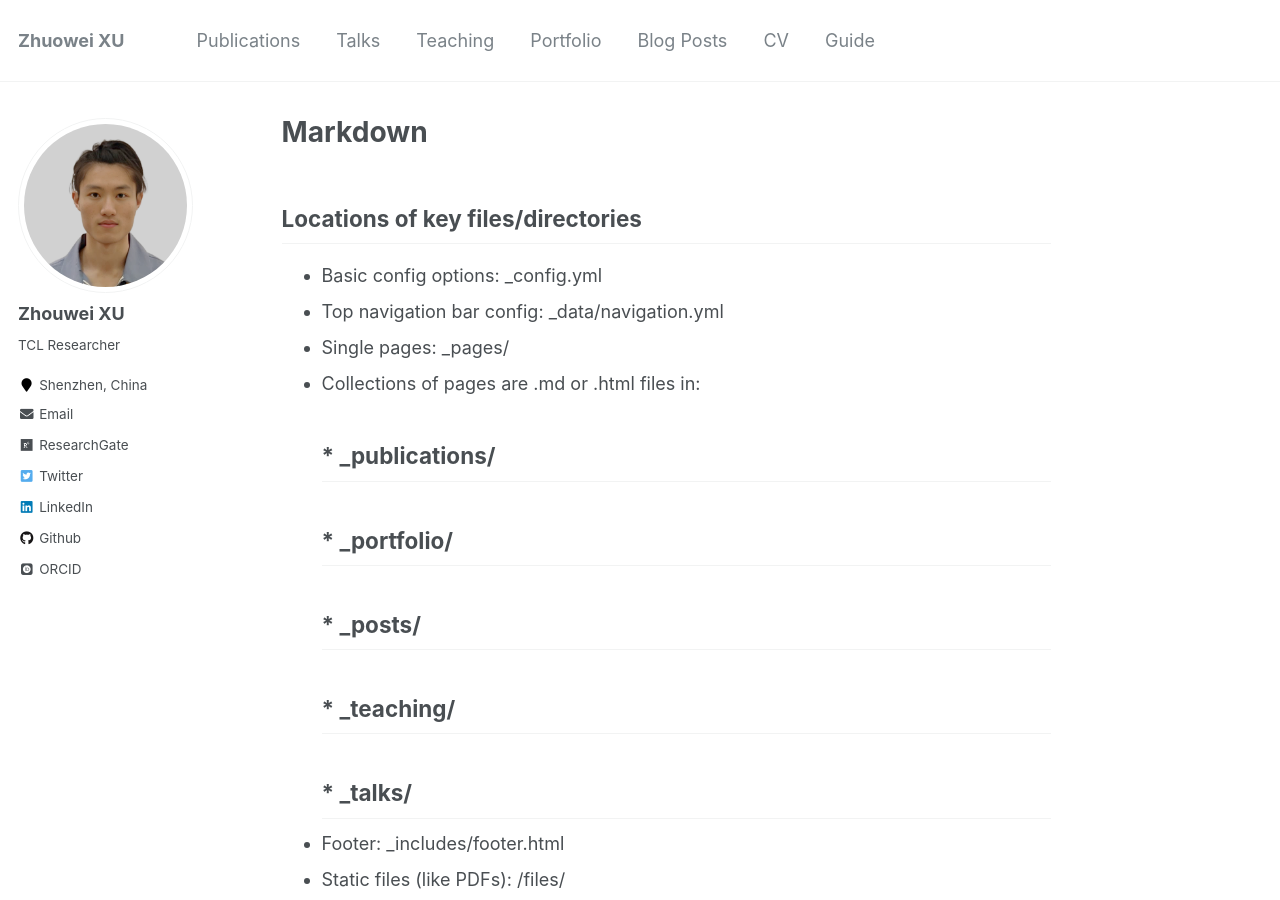
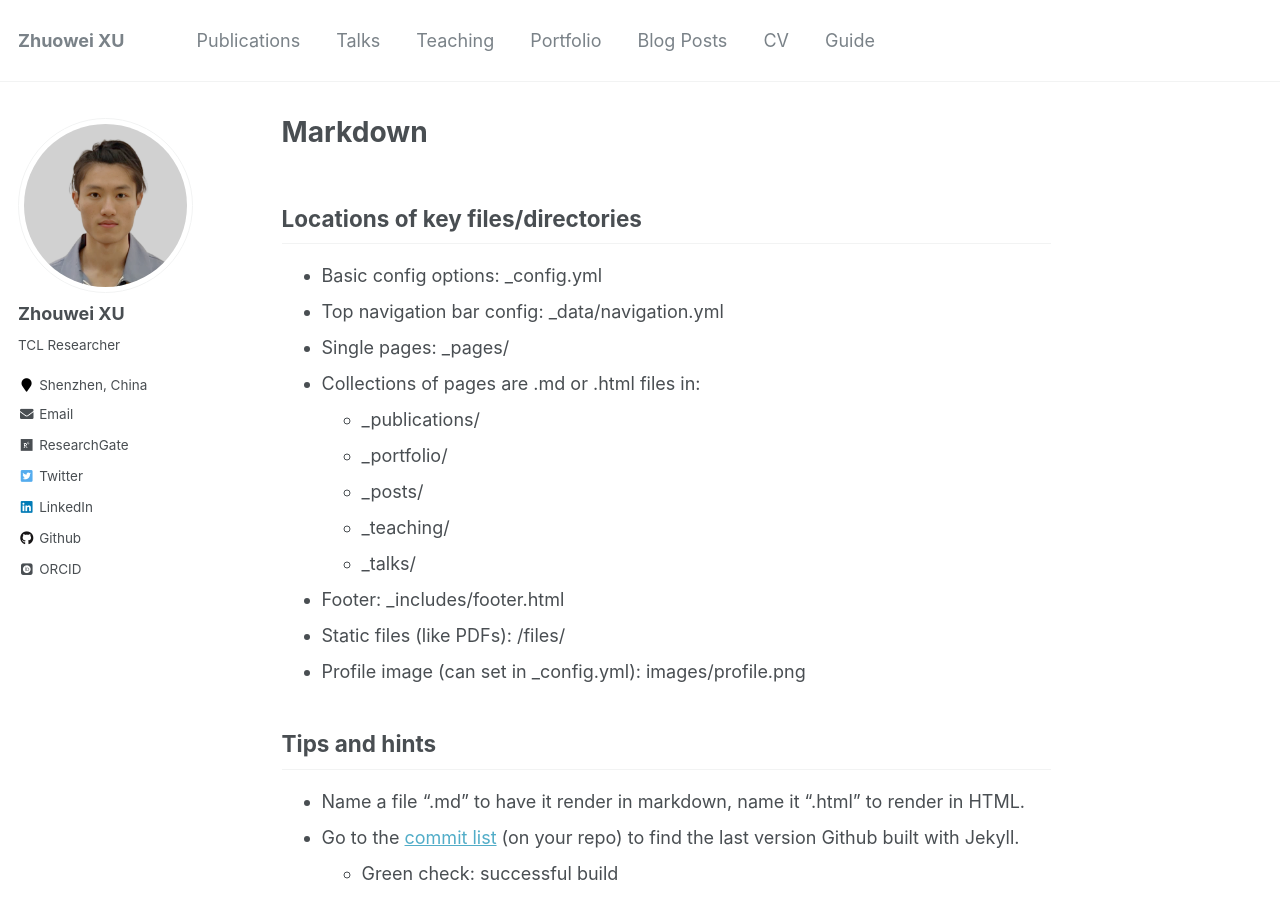
Before and after one commit to zw-xxx/zw-xxxX.github.io, a Jekyll site: the page built from _pages/markdown.md, in a window 1280 px wide and 900 px high. Built offline with Jekyll 4.4.1, drawn with Linux system fonts in a browser that asks for light colours; some web fonts are replaced.

```diff
--- a/_pages/markdown.md
+++ b/_pages/markdown.md
@@ -13,11 +13,11 @@ redirect_from:
 * Top navigation bar config: _data/navigation.yml
 * Single pages: _pages/
 * Collections of pages are .md or .html files in:
-##  * _publications/
-##  * _portfolio/
-##  * _posts/
-##  * _teaching/
-##  * _talks/
+  * _publications/
+  * _portfolio/
+  * _posts/
+  * _teaching/
+  * _talks/
 * Footer: _includes/footer.html
 * Static files (like PDFs): /files/
 * Profile image (can set in _config.yml): images/profile.png
```
